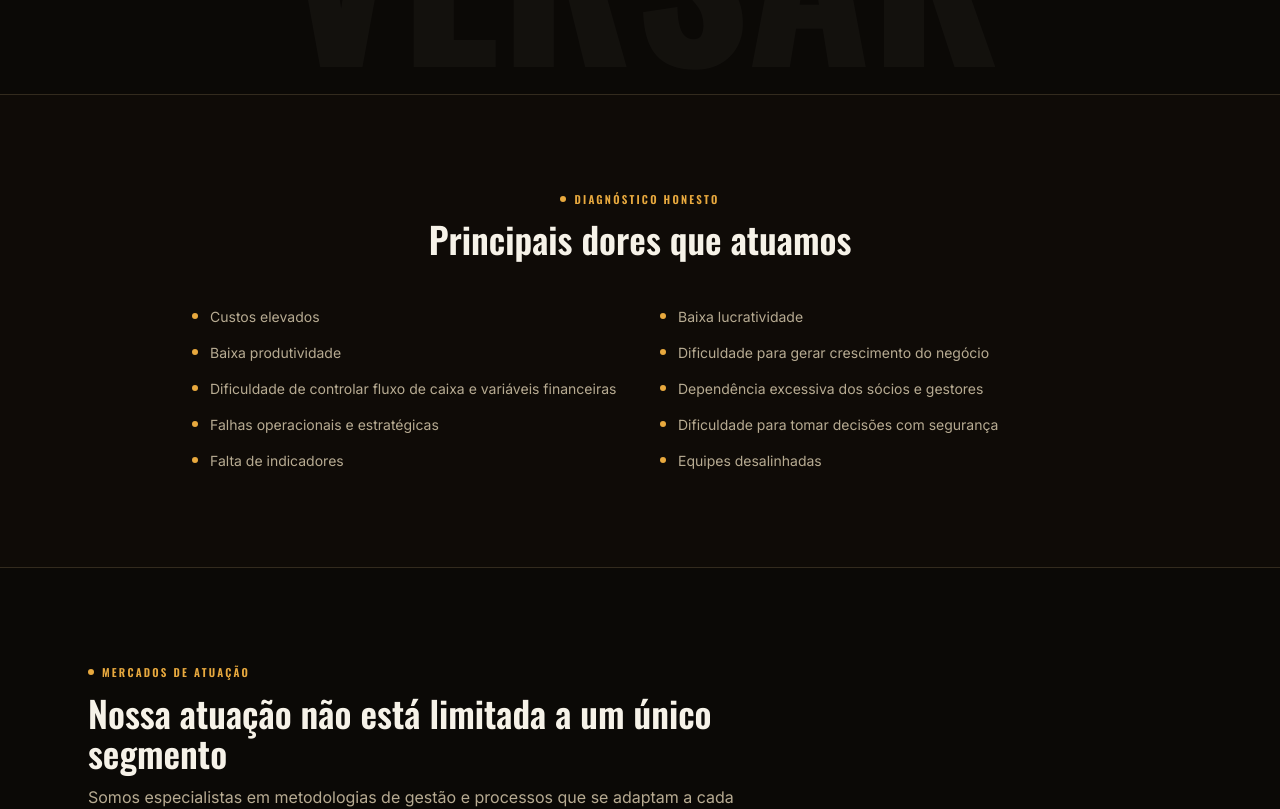
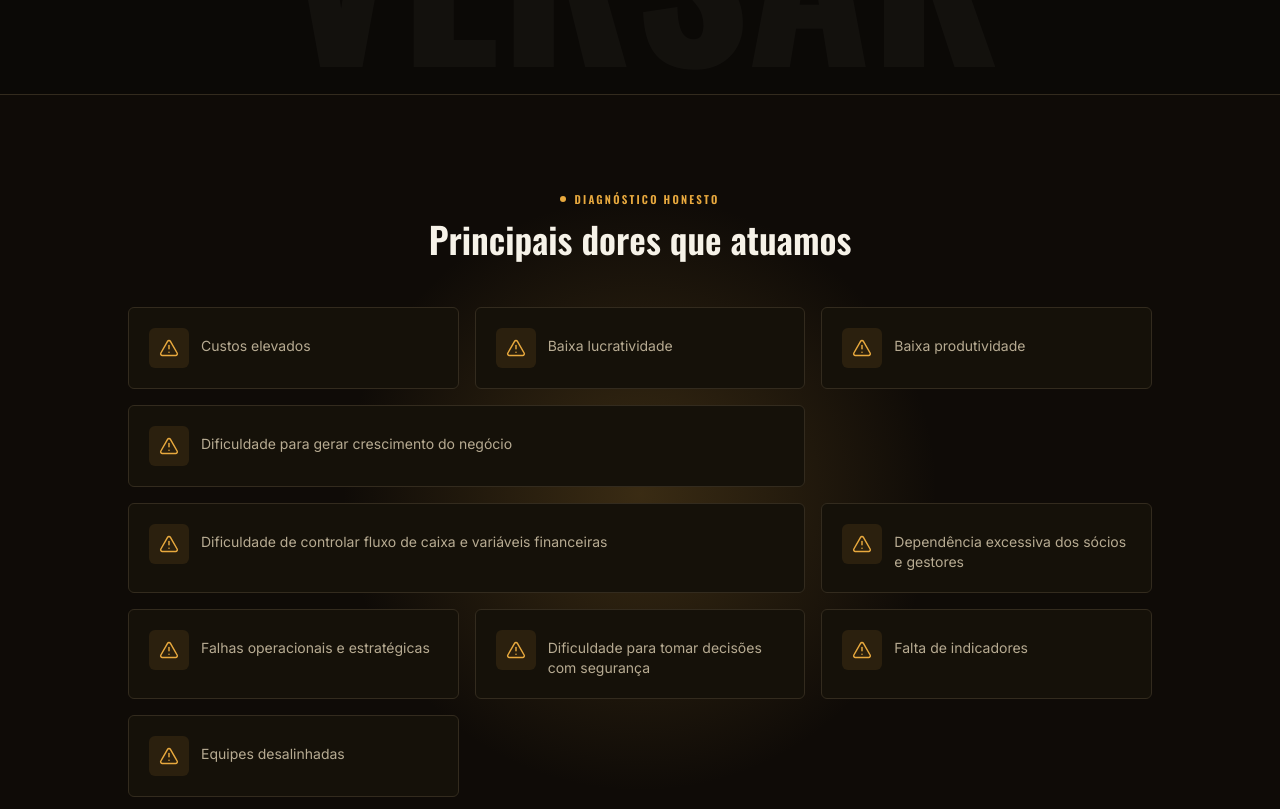
Before and after one commit to O-Carvalho/Versak, a Next.js app: page / in a window 1280 px wide. Shown: the part 1528-2337 px from the top of the page. Built offline with nearby package versions, Linux system fonts and the light colour scheme.

Commit message:
feat: redesign Dores section as bento icon grid

```diff
--- a/components/sections/dores.tsx
+++ b/components/sections/dores.tsx
@@ -1,23 +1,36 @@
+import { AlertTriangle } from "lucide-react"
 import { Container } from "@/components/ui/container"
 import { SectionHeading } from "@/components/ui/section-heading"
 import { Reveal } from "@/components/ui/reveal"
+import { GlowCard } from "@/components/ui/glow-card"
+import { IconBadge } from "@/components/ui/icon-badge"
 import { dores } from "@/content/home"
 
+// Indices 3 and 4 (the longer-text items) span 2 columns on lg to break visual
+// monotony. Targeted via nth-child on the grid container (not on GlowCard's
+// className) because GlowCard is nested inside Reveal's wrapper div, which is
+// the actual grid child — col-span only affects direct grid children.
 export function Dores() {
   return (
-    <section id="solucoes" className="border-t border-line bg-panel/40 py-24">
-      <Container>
+    <section id="solucoes" className="relative overflow-hidden border-t border-line bg-panel/40 py-24">
+      <div
+        aria-hidden
+        className="pointer-events-none absolute left-1/2 top-1/2 h-[600px] w-[600px] -translate-x-1/2 -translate-y-1/2 rounded-full opacity-40"
+        style={{ background: "radial-gradient(circle, var(--color-gold-dim) 0%, transparent 70%)" }}
+      />
+
+      <Container className="relative">
         <Reveal>
           <SectionHeading eyebrow={dores.eyebrow} titulo={dores.titulo} align="center" />
         </Reveal>
 
-        <div className="mx-auto mt-12 grid max-w-4xl gap-x-10 gap-y-4 sm:grid-cols-2">
+        <div className="mx-auto mt-12 grid max-w-5xl gap-4 sm:grid-cols-2 lg:grid-cols-3 [&>*:nth-child(4)]:lg:col-span-2 [&>*:nth-child(5)]:lg:col-span-2">
           {dores.lista.map((item, i) => (
-            <Reveal key={item} delay={i * 0.04}>
-              <div className="flex items-start gap-3">
-                <span className="mt-1.5 h-1.5 w-1.5 flex-shrink-0 rounded-full bg-gold" />
-                <p className="text-sm text-text-muted">{item}</p>
-              </div>
+            <Reveal key={item} delay={i * 0.06} y={20}>
+              <GlowCard className="flex h-full items-start gap-3 p-5">
+                <IconBadge icon={AlertTriangle} />
+                <p className="pt-2 text-sm text-text-muted">{item}</p>
+              </GlowCard>
             </Reveal>
           ))}
         </div>
```
